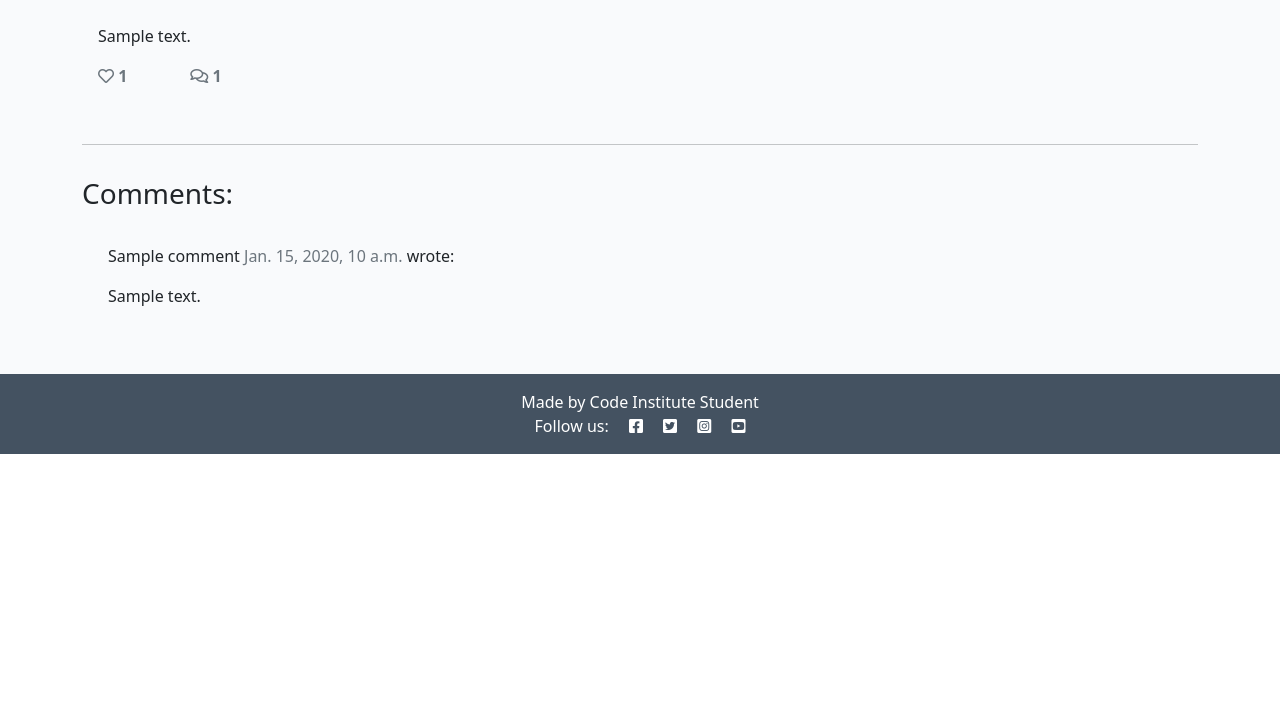
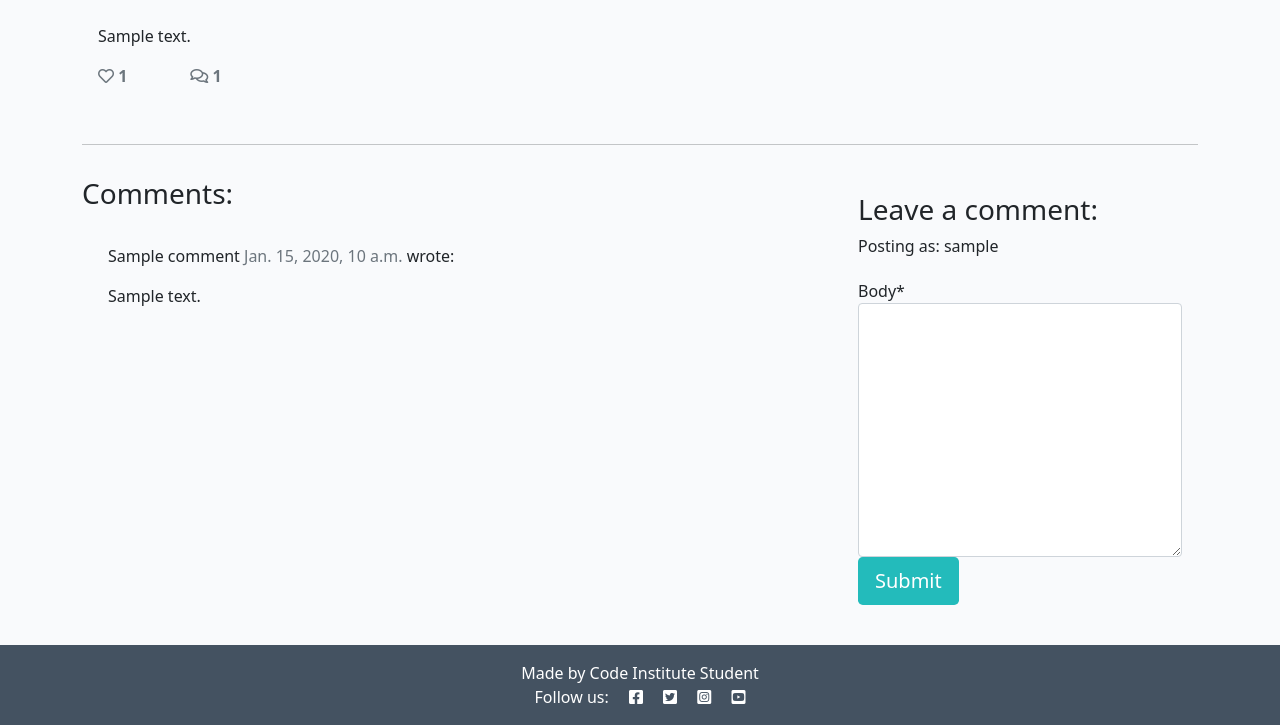
Before and after one commit to Pierreslag/fishingblog, a Django app: a page that uses templates/post_detail.html in a window 1280 px wide. Shown: the part 348-1073 px from the top of the page. Before the commit the page ends 802 px from the top, so only its background shows below. Run offline with Django 3.2, Linux system fonts and the light colour scheme; a user stored in the database is signed in; tables that the repository leaves empty hold one stand-in row (values such as "Sample post"); some libraries are stand-ins or nearby versions.

Commit message:
Add comments post for members

```diff
--- /dev/null
+++ b/blog/forms.py
@@ -0,0 +1,8 @@
+from .models import Comment
+from django import forms
+
+
+class CommentForm(forms.ModelForm):
+    class Meta:
+        model = Comment
+        fields = ('body',)
--- a/blog/views.py
+++ b/blog/views.py
@@ -1,6 +1,7 @@
 from django.shortcuts import render, get_object_or_404
 from django.views import generic, View
 from .models import Post
+from .forms import CommentForm
 
 
 class PostList(generic.ListView):
@@ -26,6 +27,39 @@ class PostDetail(View):
             {
                 "post": post,
                 "comments": comments,
-                "liked": liked
+                "commented": False,
+                "liked": liked,
+                "comment_form": CommentForm()
             },
         )
+
+    def post(self, request, slug, *args, **kwargs):
+        queryset = Post.objects.filter(status=1)
+        post = get_object_or_404(queryset, slug=slug)
+        comments = post.comments.filter(approved=True).order_by("-created_on")
+        liked = False
+        if post.likes.filter(id=self.request.user.id).exists():
+            liked = True
+
+        comment_form = CommentForm(data=request.POST)
+
+        if comment_form.is_valid():
+            comment_form.instance.email = request.user.email
+            comment_form.instance.name = request.user.username
+            comment = comment_form.save(commit=False)
+            comment.post = post
+            comment.save()
+        else:
+            comment_form = CommentForm
+
+        return render(
+            request,
+            "post_detail.html",
+            {
+                "post": post,
+                "comments": comments,
+                "commented": True,
+                "liked": liked,
+                "comment_form": CommentForm()
+            },
+        )
--- a/fishingblog/settings.py
+++ b/fishingblog/settings.py
@@ -55,6 +55,7 @@ INSTALLED_APPS = [
     'django.contrib.staticfiles',
     'cloudinary',
     'django_summernote',
+    'crispy_forms',
     'blog',
 ]
 
@@ -62,6 +63,8 @@ SITE_ID = 1
 
 LOGIN_REDIRECT_URL = '/'
 LOGUOT_REDIRECT_URL = '/'
+
+CRISPY_TEMPLATE_PACK = 'bootstrap4'
 
 
 MIDDLEWARE = [
--- a/templates/post_detail.html
+++ b/templates/post_detail.html
@@ -1,4 +1,6 @@
 {% extends 'base.html' %} {% block content %}
+
+{% load crispy_forms_tags %}
 
 <div class="masthead">
     <div class="container">
@@ -76,6 +78,22 @@
         <div class="col-md-4 card mb-4  mt-3 ">
             <div class="card-body">
                 <!-- For later -->
+                {% if commented %}
+                <div class="alert alert-success" role="alert">
+                    Your comment is awaiting approval
+                </div>
+                {% else %}
+                {% if user.is_authenticated %}
+
+                <h3>Leave a comment:</h3>
+                <p>Posting as: {{ user.username }}</p>
+                <form method="post" style="margin-top: 1.3em;">
+                    {{ comment_form | crispy }}
+                    {% csrf_token %}
+                    <button type="submit" class="btn btn-signup btn-lg">Submit</button>
+                </form>
+                {% endif %}
+                {% endif %}
             </div>
         </div>
     </div>
```
